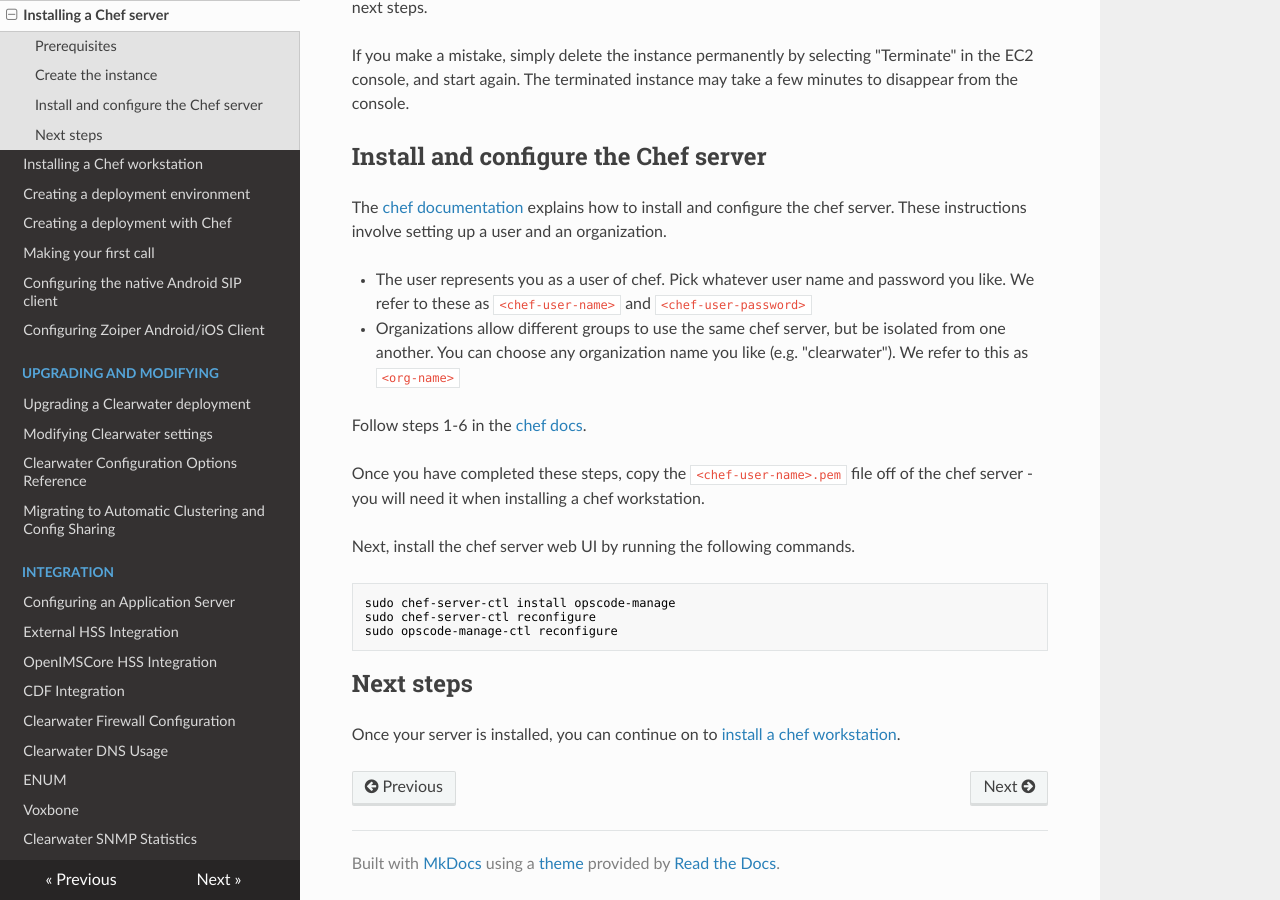
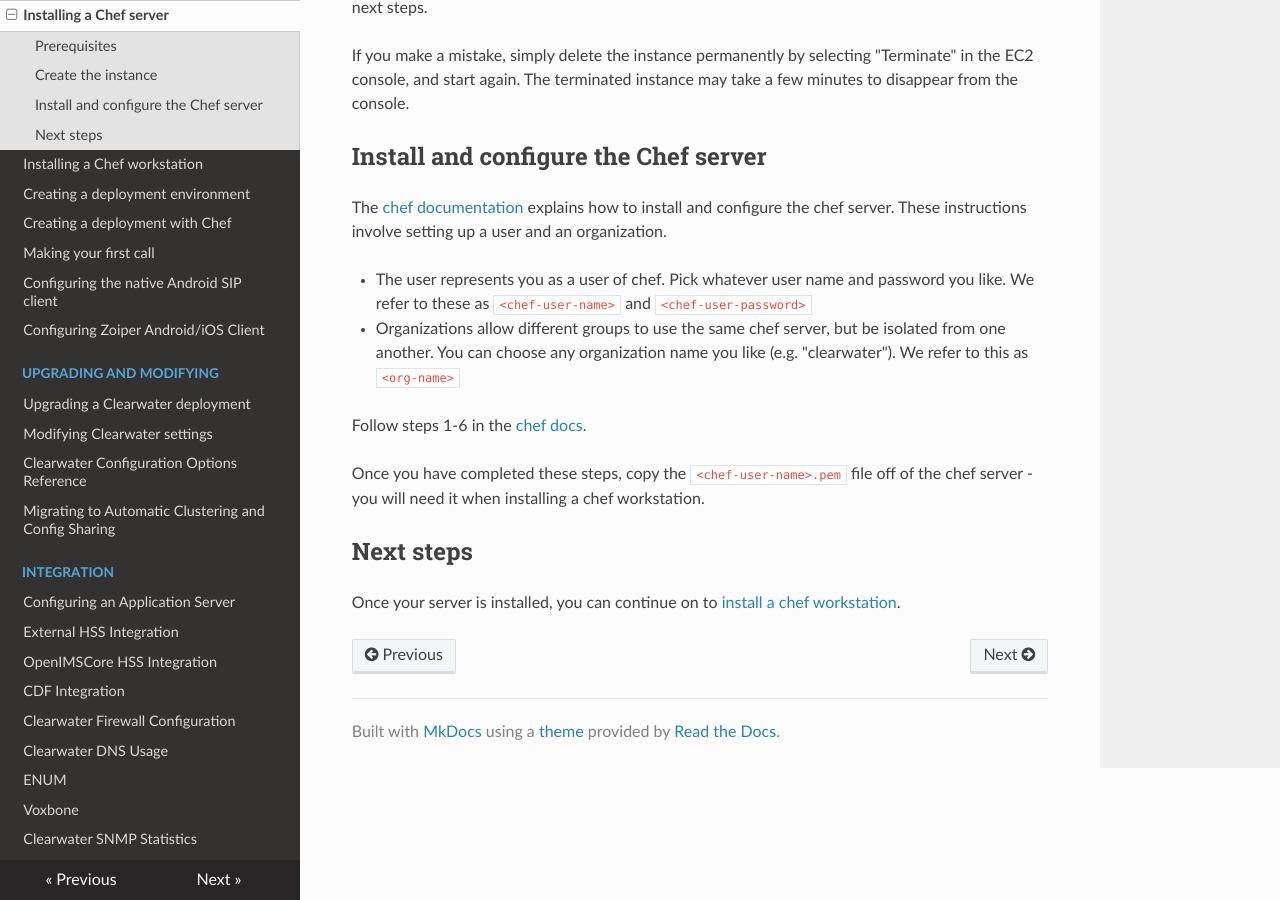
Before and after one commit to Metaswitch/clearwater-readthedocs, an MkDocs documentation site: the page built from docs/Installing_a_Chef_server.md, in a window 1280 px wide and 900 px high, scrolled down 712 px. Built offline with MkDocs 1.6.1, drawn with Linux system fonts in a browser that asks for light colours; nearby versions of some CDN libraries; old or Windows-style settings are respelled for this version of MkDocs.

Commit message:
Don't install chef-manage

```diff
--- a/docs/Installing_a_Chef_server.md
+++ b/docs/Installing_a_Chef_server.md
@@ -30,12 +30,6 @@ Follow steps 1-6 in the [chef docs](http://docs.chef.io/install_server.html).
 
 Once you have completed these steps, copy the `<chef-user-name>.pem` file off of the chef server - you will need it when installing a chef workstation.
 
-Next, install the chef server web UI by running the following commands.
-
-    sudo chef-server-ctl install opscode-manage
-    sudo chef-server-ctl reconfigure
-    sudo opscode-manage-ctl reconfigure
-
 ## Next steps
 
 Once your server is installed, you can continue on to [install a chef workstation](Installing_a_Chef_workstation.md).
```
